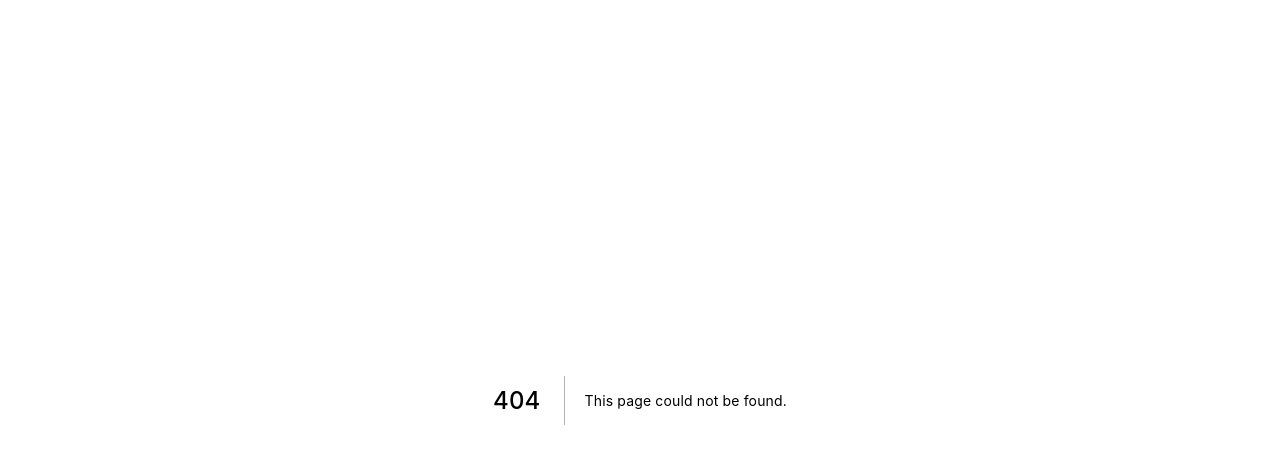
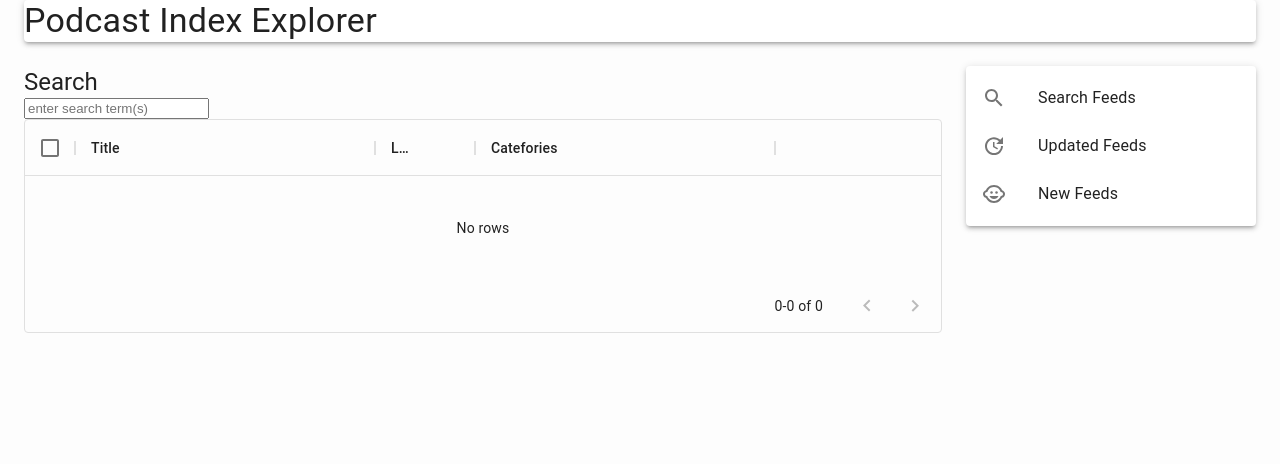
Before and after one commit to ctemplin/nextjs-sandbox, a Next.js app: page /search in a window 1280 px wide. Before the commit this address had no page. Shown: the top 464 px of the page. Built offline with nearby package versions, Linux system fonts and the light colour scheme.

Commit message:
Adding search page and lambda function

```diff
--- /dev/null
+++ b/pages/search.js
@@ -0,0 +1,137 @@
+import React, {useState} from "react";
+import Typography from "@material-ui/core/Typography";
+import material, {
+    Container,
+    Grid,
+    List,
+    ListItem,
+    ListItemIcon,
+    ListItemText,
+    Box,
+    Button,
+    Paper,
+    Icon,
+    SvgIcon
+} from "@material-ui/core";
+import { DataGrid } from "@material-ui/data-grid";
+import Navigation from "../src/Navigation";
+import ProTip from "../src/ProTip";
+import Link from "../src/Link";
+import Copyright from "../src/Copyright";
+import useSWR from "swr"
+import dayjs  from "dayjs"
+import relativeTime from "dayjs/plugin/relativeTime"
+dayjs.extend(relativeTime)
+
+export async function getStaticProps() {
+    return {
+        props: {}
+    }
+}
+
+function renderLinkCell(params) {
+    return <a href={params.getValue("url")} target="_blank">{params.value}</a>;
+}
+
+function formatDay(date) {
+    return dayjs().to(dayjs(date))
+}
+
+function renderUpdateCell(params) {
+    return <span>{formatDay(new Date(params.value * 1000).toLocaleString())}</span>
+}
+
+function renderCategorieCell(params) {
+    if (params.value == null)
+        return ''
+    return Object.values(params.value).reduce((r, v) => r = r + ', ' + v)
+}
+
+function ResGrid(fff) {
+
+    console.log(fff)
+    const dataCols = [
+        { field: "title",
+          headerName: "Title",
+          width: 300,
+          renderCell: renderLinkCell
+        },
+        { field: "lastUpdateTime",
+          headerName: "Last updated",
+          //      width: 200,
+          renderCell: renderUpdateCell
+        },
+        { field: "categories",
+          headerName: "Catefories",
+          width: 300,
+          renderCell: renderCategorieCell
+        }
+    ];
+
+    const [queryParams, setQueryParams] = useState("");
+
+    var apiUrl = "";
+    if (queryParams.length > 2) {
+        var queryParamsEncode = encodeURIComponent(queryParams)
+        apiUrl =  `/.netlify/functions/podcastindex-search?q=${queryParamsEncode}`
+    }
+    var { data, error } = useSWR(
+        apiUrl,
+        (...args) => fetch(...args).then(res => res.json(),
+                                         {dedupingInterval: 15000, revalidateOnFocus: false}
+        )
+    )
+    if (error) return <div>failed to load</div>
+    if (!data) data = []
+
+    return (
+        <div>
+            <Typography variant="h5">Search</Typography>
+            <form name="contact" onSubmit={updateGrid} data-netlify="true">
+                <input type="text" id="q" name="q"
+                       placeholder="enter search term(s)"
+                       value={queryParams}
+                       onChange={handleChange}/>
+            </form>
+            <DataGrid
+                rows={data}
+                columns={dataCols}
+                pageSize={10}
+                autoHeight="true"
+                checkboxSelection
+            />
+        </div>
+    )
+
+    function handleChange(event) {
+        setQueryParams(event.target.value);
+    };
+
+    function updateGrid(event) {
+        event.preventDefault();
+    }
+}
+
+
+
+export default function About({ }) {
+    return (
+        <Container maxWidth="lg">
+            <Grid container spacing="3" direction="row-reverse">
+                <Grid item xs={12}>
+                    <Paper elevation={3}>
+                        <Typography variant="h4">Podcast Index Explorer</Typography>
+                    </Paper>
+                </Grid>
+                <Grid item xs={3}>
+                    <Paper elevation={3}>
+                        <Navigation></Navigation>
+                    </Paper>
+                </Grid>
+                <Grid item xs={9}>
+                    <ResGrid />
+                </Grid>
+            </Grid>
+        </Container>
+    );
+}
```
Also changed, not shown: 1 other file (tests, documents, lock files or other folders).
